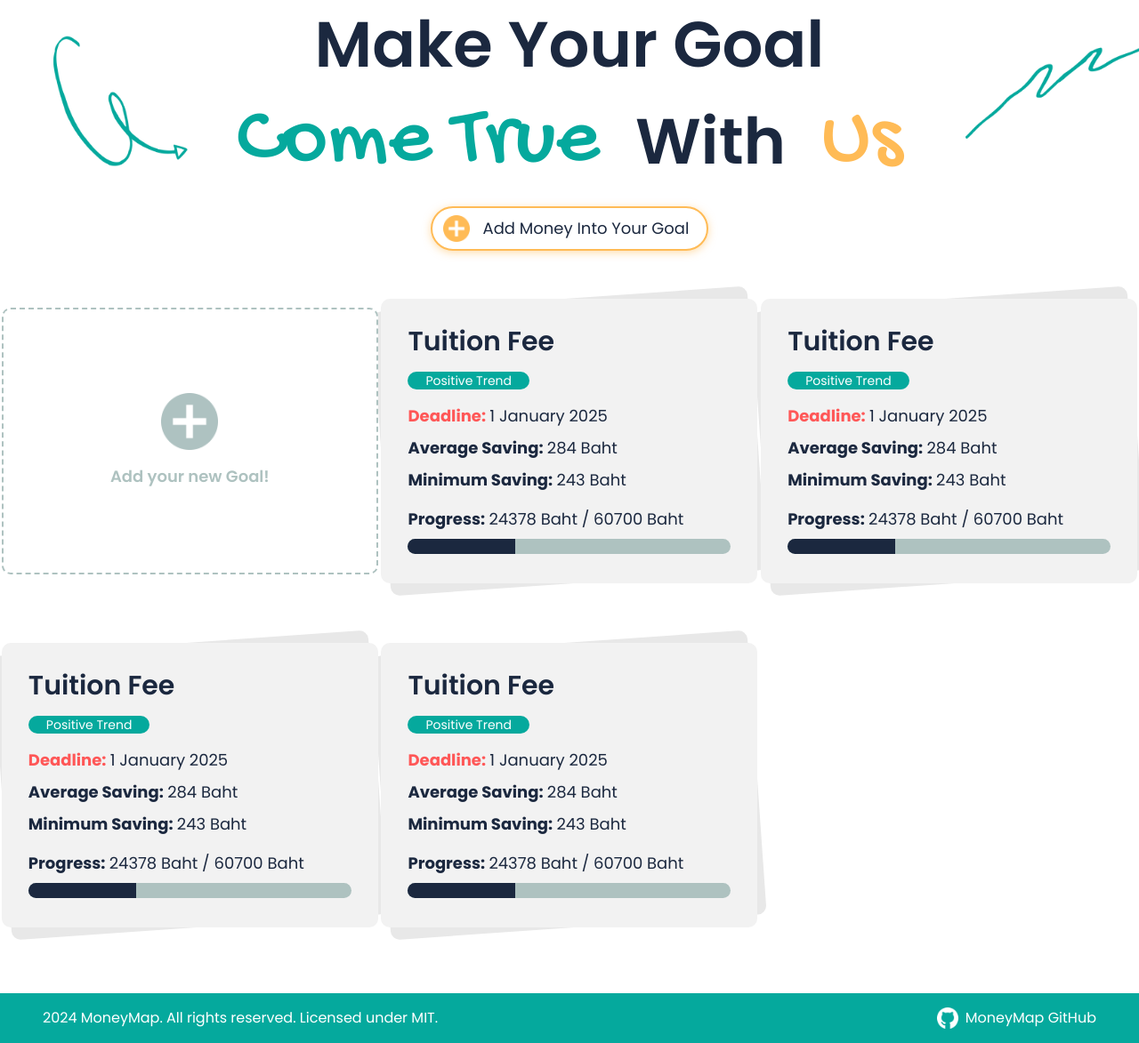
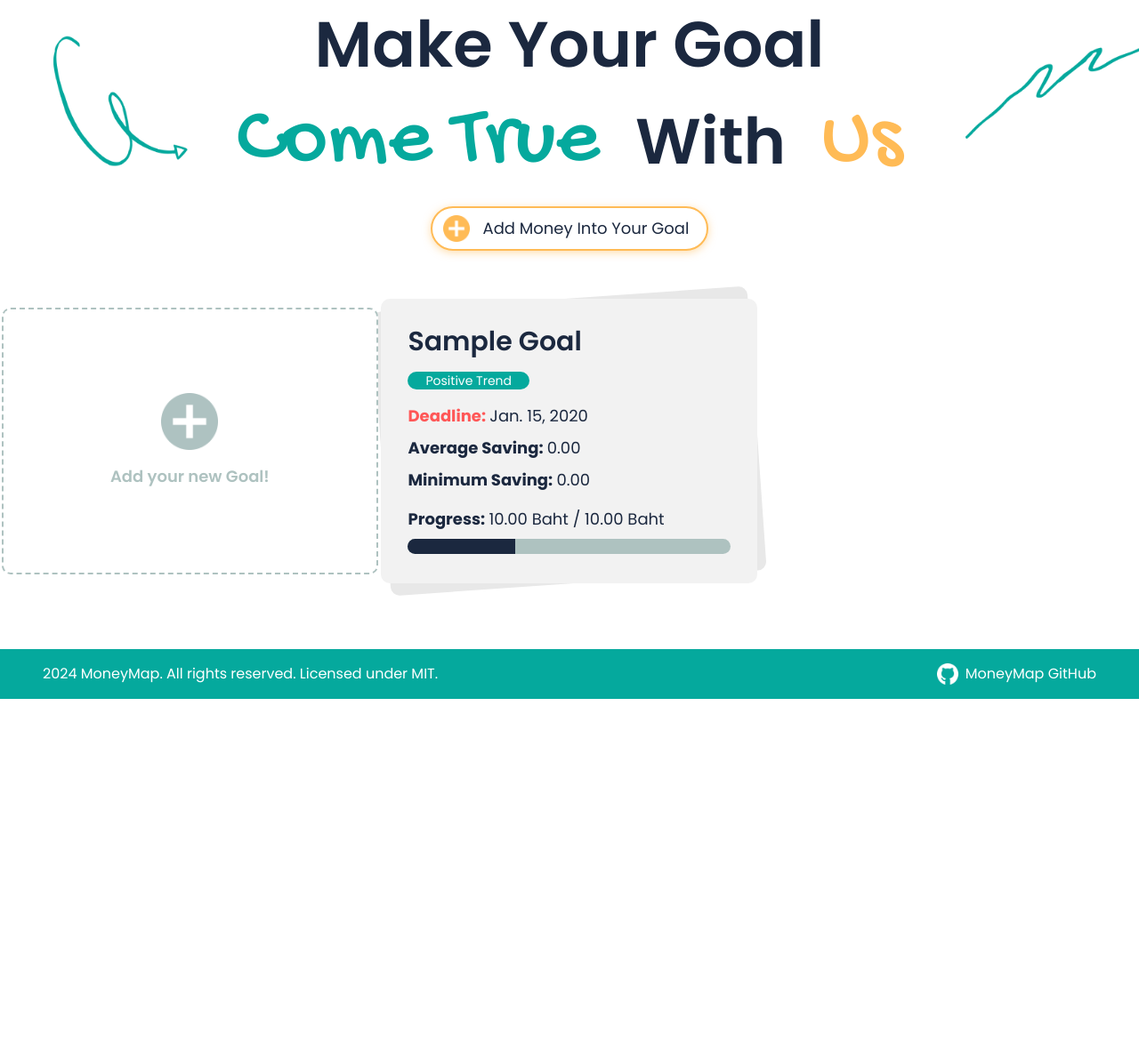
Before and after one commit to MoneyMap-Project/MoneyMap, a Django app: page /goals/ in a window 1280 px wide. Shown: the part 124-1297 px from the top of the page at 89% size. After the commit the page ends 910 px from the top, so only its background shows below. Run offline with Django 5.2, Linux system fonts and the light colour scheme; a user stored in the database is signed in; tables that the repository leaves empty hold one stand-in row (values such as "Sample post"); some libraries are stand-ins or nearby versions.

```diff
--- a/moneymap/templates/moneymap/goals.html
+++ b/moneymap/templates/moneymap/goals.html
@@ -57,7 +57,7 @@
 </div>
 
         </div>
-        {% for i in '0123' %}
+        {% for goal in goals_data %}
         <div class="w-full sm:w-1/2 md:w-1/2 lg:w-1/2 xl:w-1/3 p-4 flex justify-center">
             <!-- Card for the financial goal -->
             <div class="w-[449.28px] h-[355.65px] relative flex justify-center items-center group">
@@ -67,7 +67,7 @@
                     <div class="w-[423px] h-80 p-[30px] bg-[#f2f2f2] rounded-[10px] flex flex-col gap-4 items-start relative z-10">
                         <!-- Card Title -->
                         <div class="text-[#1b283f] text-3xl font-semibold font-['Poppins'] capitalize">
-                            Tuition Fee
+                            {{ goal.title }}
                         </div>
                         <!-- Status badge -->
                         <div class="px-5 bg-[#05a99d] rounded-[100px] flex justify-center items-center">
@@ -77,22 +77,22 @@
                         <div class="flex flex-col gap-2">
                             <div>
                                 <span class="text-[#ff5757] text-lg font-bold font-['Poppins'] capitalize">Deadline:</span>
-                                <span class="text-[#1b283f] text-lg font-normal font-['Poppins'] capitalize">1 January 2025</span>
+                                <span class="text-[#1b283f] text-lg font-normal font-['Poppins'] capitalize">{{ goal.deadline }}</span>
                             </div>
                             <div>
                                 <span class="text-[#1b283f] text-lg font-bold font-['Poppins'] capitalize">Average Saving:</span>
-                                <span class="text-[#1b283f] text-lg font-normal font-['Poppins'] capitalize">284 Baht</span>
+                                <span class="text-[#1b283f] text-lg font-normal font-['Poppins'] capitalize">{{ goal.average_saving|floatformat:2 }}</span>
                             </div>
                             <div>
                                 <span class="text-[#1b283f] text-lg font-bold font-['Poppins'] capitalize">Minimum Saving:</span>
-                                <span class="text-[#1b283f] text-lg font-normal font-['Poppins'] capitalize">243 Baht</span>
+                                <span class="text-[#1b283f] text-lg font-normal font-['Poppins'] capitalize">{{ goal.minimum_saving|floatformat:2 }}</span>
                             </div>
                         </div>
                         <!-- Progress section -->
                         <div class="flex flex-col gap-2 w-full">
                             <div>
                                 <span class="text-[#1b283f] text-lg font-bold font-['Poppins'] capitalize">Progress:</span>
-                                <span class="text-[#1b283f] text-lg font-normal font-['Poppins'] capitalize">24378 Baht / 60700 Baht</span>
+                                <span class="text-[#1b283f] text-lg font-normal font-['Poppins'] capitalize">{{ goal.progress }}</span>
                             </div>
                             <div class="relative w-full h-[17px]">
                                 <!-- Background for progress bar -->
--- a/moneymap/views.py
+++ b/moneymap/views.py
@@ -92,8 +92,31 @@ def delete_income_expense(request, income_expense_id):
 
 class GoalView(TemplateView):
     """View for the goals page"""
-    template_name ='moneymap/goals.html' #TODO P,Fourth Edit GoalView At Here NaKrub :D
+    template_name ='moneymap/goals.html'
 
+    def get(self, request, *args, **kwargs):
+            """Retrieve and display the goals for the current user."""
+            user_goals = Goal.objects.filter(user_id=request.user)
+
+            goals_data = []
+            for goal in user_goals:
+                days_remaining = max((goal.end_date - timezone.now().date()).days, 0)
+                avg_saving = goal.target_amount / goal.total_days if goal.total_days > 0 else 0
+                min_saving = (goal.target_amount - goal.current_amount) / days_remaining if days_remaining > 0 else 0
+                progress = f"{goal.current_amount} Baht / {goal.target_amount} Baht"
+
+                goals_data.append({
+                    'title': goal.title,
+                    'description': goal.description,
+                    'deadline': goal.end_date,
+                    'average_saving': avg_saving,
+                    'minimum_saving': min_saving,
+                    'progress': progress,
+                    'days_remaining': days_remaining,
+                })
+
+            context = {'goals_data': goals_data}
+            return render(request, self.template_name, context)
 
 class MoneyFlowView(LoginRequiredMixin, View):
     """
```
